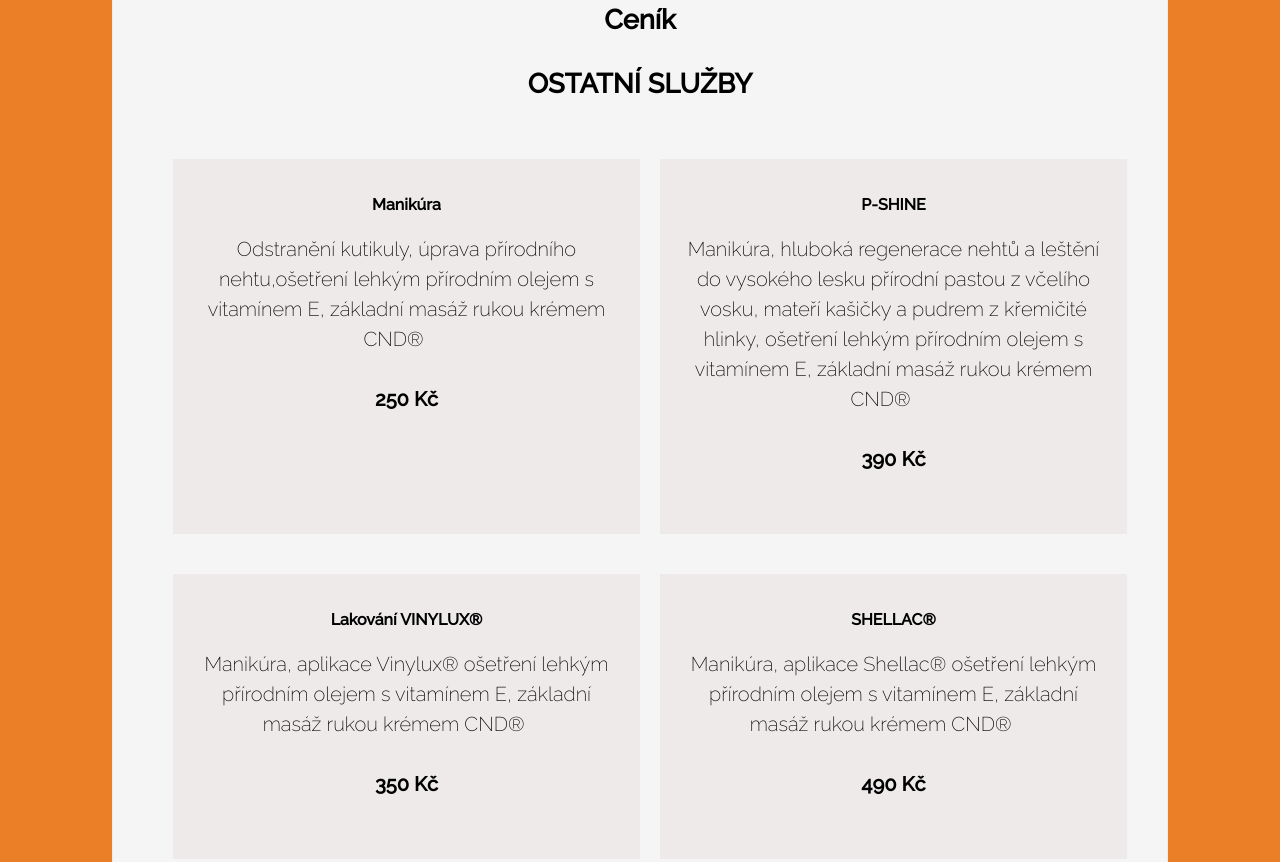
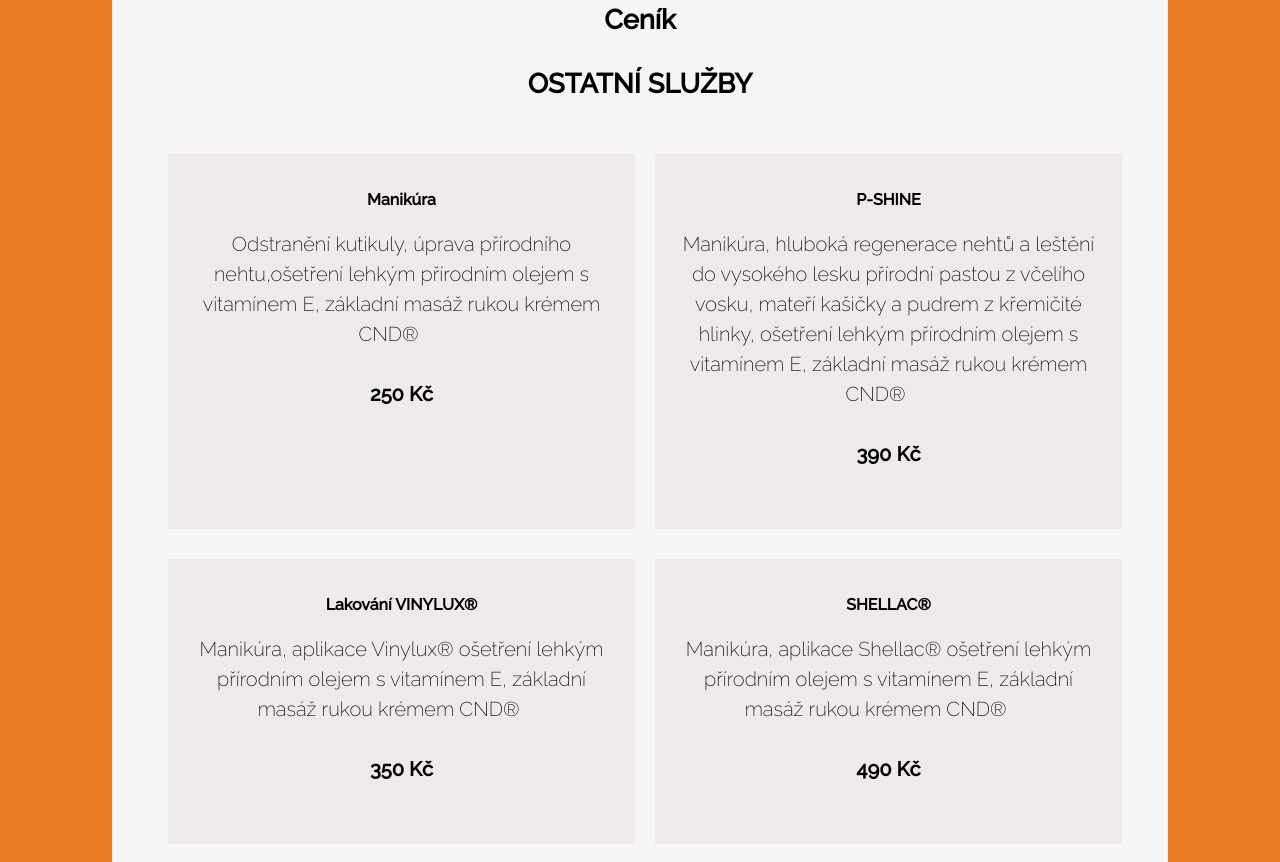
Before and after one commit to SaCih/kadernictvi, an Eleventy site: page cenik.html in a window 1280 px wide. Shown: the part 1230-2092 px from the top of the page. Built offline with nearby package versions, Linux system fonts and the light colour scheme; Eleventy itself is replaced by a stand-in of ours; files that its build step writes are made by us from their sources.

Commit message:
zmena ceniku 10

```diff
--- a/css/style.css
+++ b/css/style.css
@@ -273,12 +273,8 @@
 .pricelist__item {
   width: 100%;
   justify-items: center;
-  padding: 30px;
-  text-align: left;/*
-  margin-left: 100px;
-  margin-top: 50px;
-  margin-bottom: 50px;
-  background-color:white;*/
+  padding: 20px;
+  text-align: left;
   border-style:solid;
   border-width: 1px;
   border-color:rgb(238, 234, 234)
@@ -287,7 +283,7 @@
 
 .pricelist__item-others {
   display:block;
-  margin: 0;
+
 
 }
 .pricelist__item-manikura,
@@ -301,7 +297,7 @@
   border-width: 1px;
   width: 100%;
   text-align:center;
-  margin: 10px;
+  margin: 5px;
   padding: 20px;
   padding-bottom:0mm;
   background-color:rgb(238, 234, 234)
```
